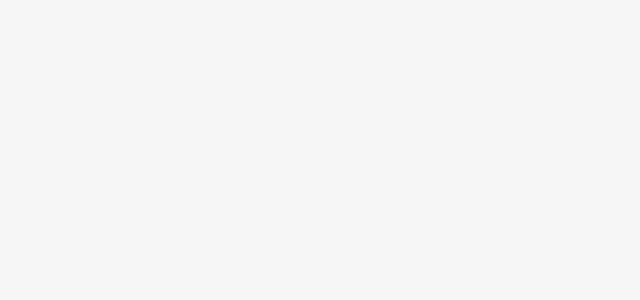
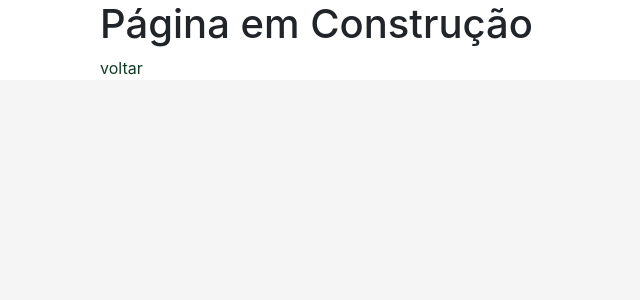
Before and after one commit to MateusMo/BeGreen, an Angular app in the folder BeGreen/ClientApp/: page /redefinirSenha in a window 1280 px wide. Before the commit this address led to /. Shown: the top 300 px of the page, without its empty margins (0-640 px from the left). Built offline with nearby package versions, Linux system fonts and the light colour scheme.

Commit message:
Tela esqueci minha senha

```diff
--- a/BeGreen/ClientApp/src/app/app.module.ts
+++ b/BeGreen/ClientApp/src/app/app.module.ts
@@ -12,6 +12,7 @@ import { FetchDataComponent } from './fetch-data/fetch-data.component';
 import { LoginComponent } from './login/login.component';
 import { HomeUsuarioComponent } from './home-usuario/home-usuario.component';
 import { CadastroComponent } from './cadastro/cadastro.component';
+import { RedefinirSenhaComponent } from './redefinir-senha/redefinir-senha.component';
 @NgModule({
   declarations: [
     AppComponent,
@@ -22,6 +23,7 @@ import { CadastroComponent } from './cadastro/cadastro.component';
     LoginComponent,
     HomeUsuarioComponent,
     CadastroComponent,
+    RedefinirSenhaComponent,
   ],
   imports: [
     BrowserModule.withServerTransition({ appId: 'ng-cli-universal' }),
@@ -32,7 +34,8 @@ import { CadastroComponent } from './cadastro/cadastro.component';
       { path: 'counter', component: CounterComponent },
       { path: 'fetch-data', component: FetchDataComponent },
       { path: 'home-usuario', component: HomeUsuarioComponent },
-      { path: 'cadastro', component: CadastroComponent }
+      { path: 'cadastro', component: CadastroComponent },
+      { path: 'redefinirSenha', component: RedefinirSenhaComponent }
     ])
   ],
   providers: [],
--- a/BeGreen/ClientApp/src/app/cadastro/cadastro.component.html
+++ b/BeGreen/ClientApp/src/app/cadastro/cadastro.component.html
@@ -58,6 +58,11 @@
           <!--Cadastro Usuario-->
           <!--Cadastro Parceiro-->
           <div *ngIf="isBusiness == 1" class="form-group col-md-12">
+            <label for="inputEmail4">Nome</label>
+            <input [(ngModel)]="parceiro.nome" [ngModelOptions]="{standalone: true}" type="text" class="form-control"
+              id="inputCnpj" placeholder="CNPJ da Empresa">
+          </div>
+          <div *ngIf="isBusiness == 1" class="form-group col-md-12">
             <label for="inputEmail4">CNPJ</label>
             <input [(ngModel)]="parceiro.cnpj" [ngModelOptions]="{standalone: true}" type="text" class="form-control"
               id="inputCnpj" placeholder="CNPJ da Empresa">
--- a/BeGreen/ClientApp/src/app/login/login.component.html
+++ b/BeGreen/ClientApp/src/app/login/login.component.html
@@ -20,7 +20,7 @@
             ninguém.</small>
         </div>
         <div class="center">
-          <a class="linkHover" [routerLinkActive]="['link-active']" [routerLink]="['/RedefinirSenha']">Esqueci minha
+          <a class="linkHover" [routerLinkActive]="['link-active']" [routerLink]="['/redefinirSenha']">Esqueci minha
             senha</a>
         </div>
         <div class="center">
--- /dev/null
+++ b/BeGreen/ClientApp/src/app/redefinir-senha/redefinir-senha.component.html
@@ -0,0 +1,8 @@
+<div class="container-fluid">
+    <div class="row justify-content-center">
+        <div class="col-12">
+            <h1>Página em Construção</h1>
+            <a [routerLinkActive]="['link-active']" [routerLink]="['/']">voltar</a>
+        </div>
+    </div>
+</div>
--- /dev/null
+++ b/BeGreen/ClientApp/src/app/redefinir-senha/redefinir-senha.component.ts
@@ -0,0 +1,15 @@
+import { Component, OnInit } from '@angular/core';
+
+@Component({
+  selector: 'app-redefinir-senha',
+  templateUrl: './redefinir-senha.component.html',
+  styleUrls: ['./redefinir-senha.component.css']
+})
+export class RedefinirSenhaComponent implements OnInit {
+
+  constructor() { }
+
+  ngOnInit() {
+  }
+
+}
```
Also changed, not shown: BeGreen/ClientApp/src/app/Models/parceiro.ts (+9 -0 lines), BeGreen/ClientApp/src/app/redefinir-senha/redefinir-senha.component.css (added), 1 other file (tests, documents, lock files or other folders).
